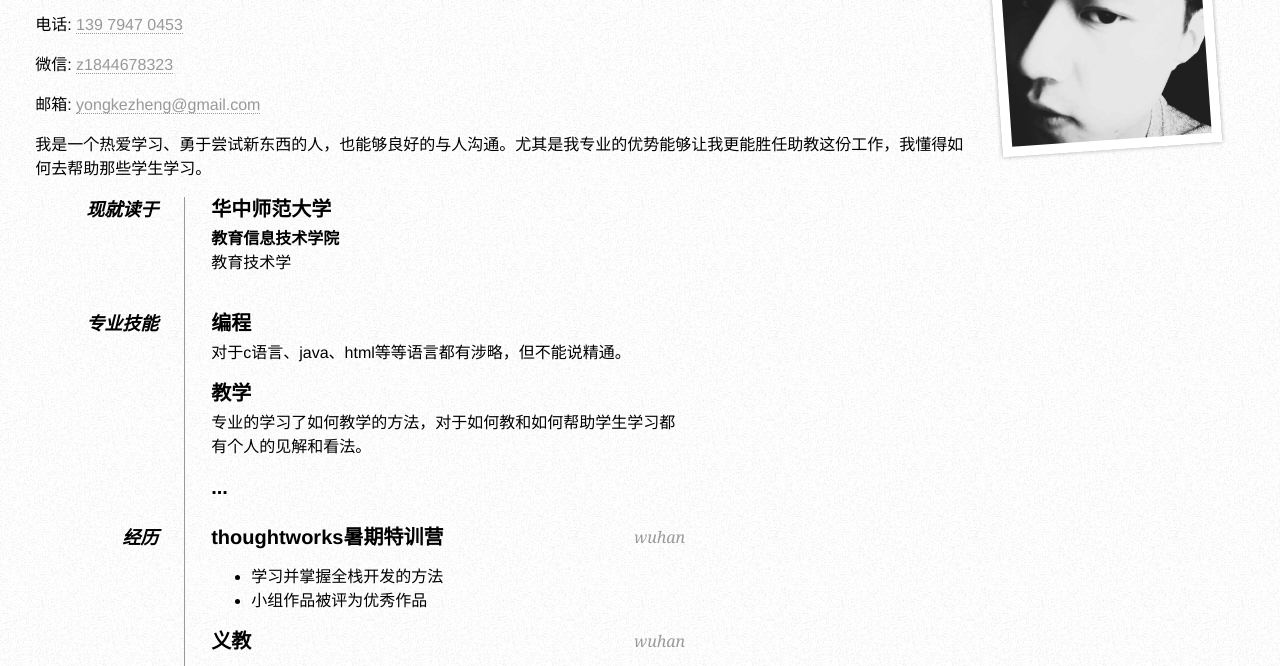
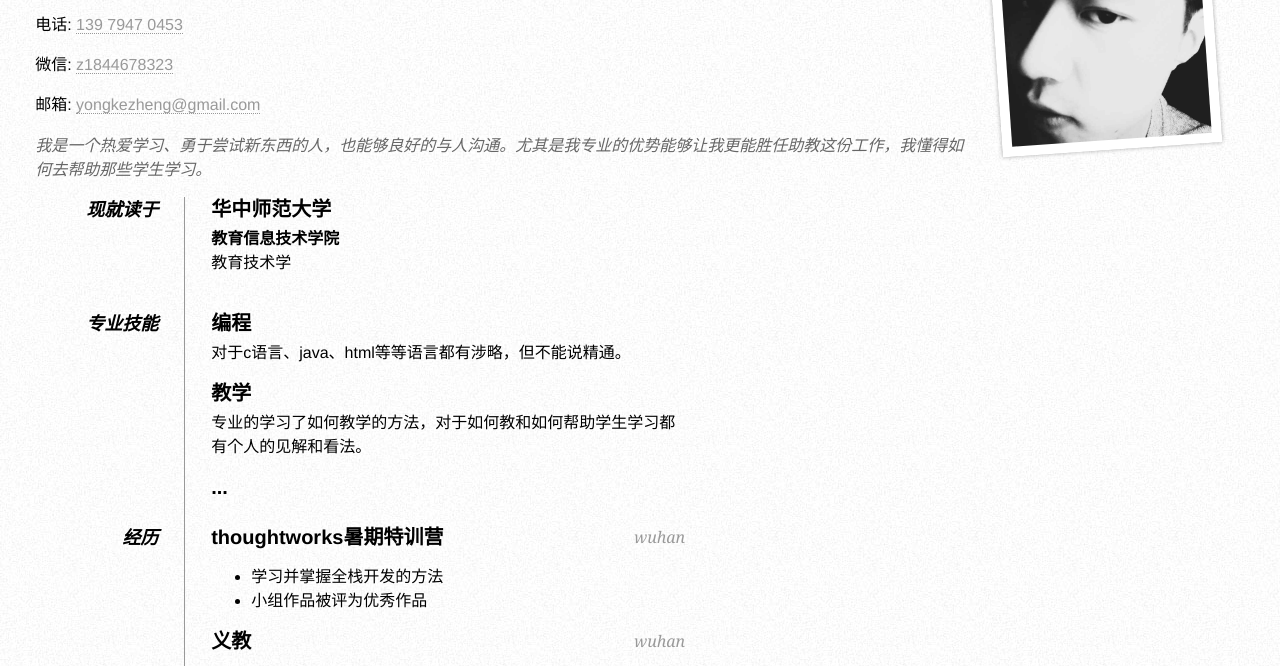
Before and after one commit to zykee/resume, a plain HTML site: page index.html in a window 1280 px wide. Shown: the part 105-771 px from the top of the page. Drawn offline with Linux system fonts and the light colour scheme.

Commit message:
Update index.html

```diff
--- a/index.html
+++ b/index.html
@@ -12,7 +12,7 @@
             <p>电话: <a href=#>139 7947 0453</a></p>
             <p>微信: <a href=#>z1844678323</a></p>
             <p>邮箱: <a href=#>yongkezheng@gmail.com</a></p>
-            <p id="objective">我是一个热爱学习、勇于尝试新东西的人，也能够良好的与人沟通。尤其是我专业的优势能够让我更能胜任助教这份工作，我懂得如何去帮助那些学生学习。</p>
+            <p class="objective">我是一个热爱学习、勇于尝试新东西的人，也能够良好的与人沟通。尤其是我专业的优势能够让我更能胜任助教这份工作，我懂得如何去帮助那些学生学习。</p>
             <dl>
                 <dt>现就读于
                 <dd>
```
